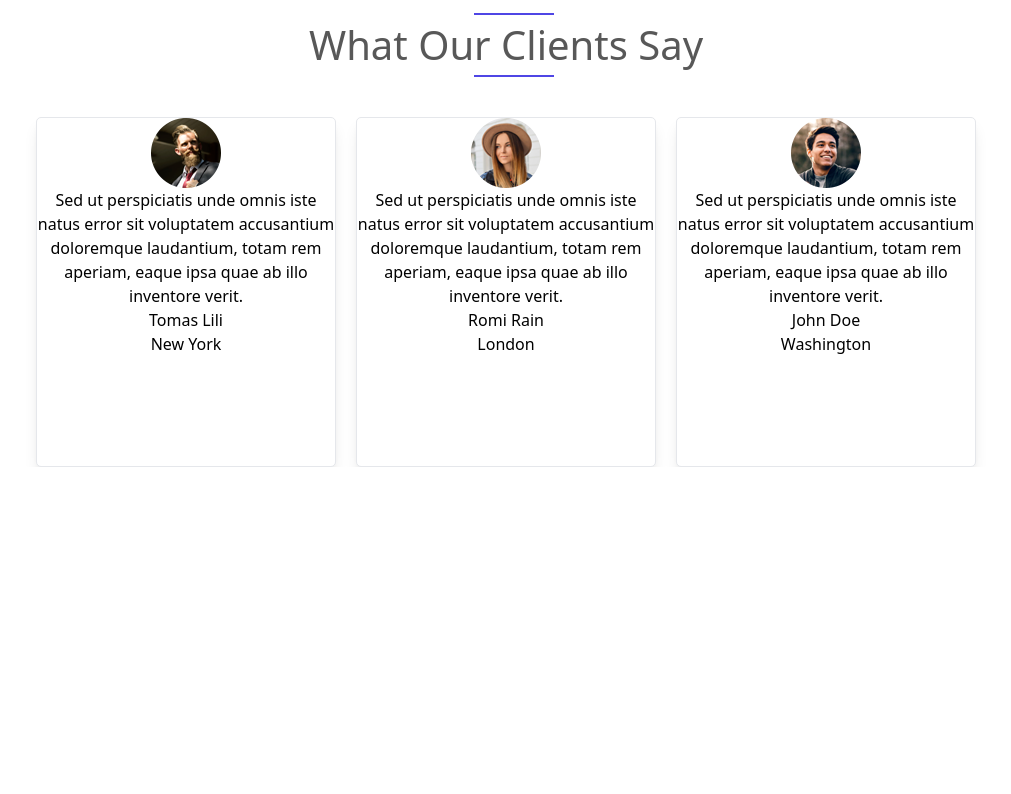
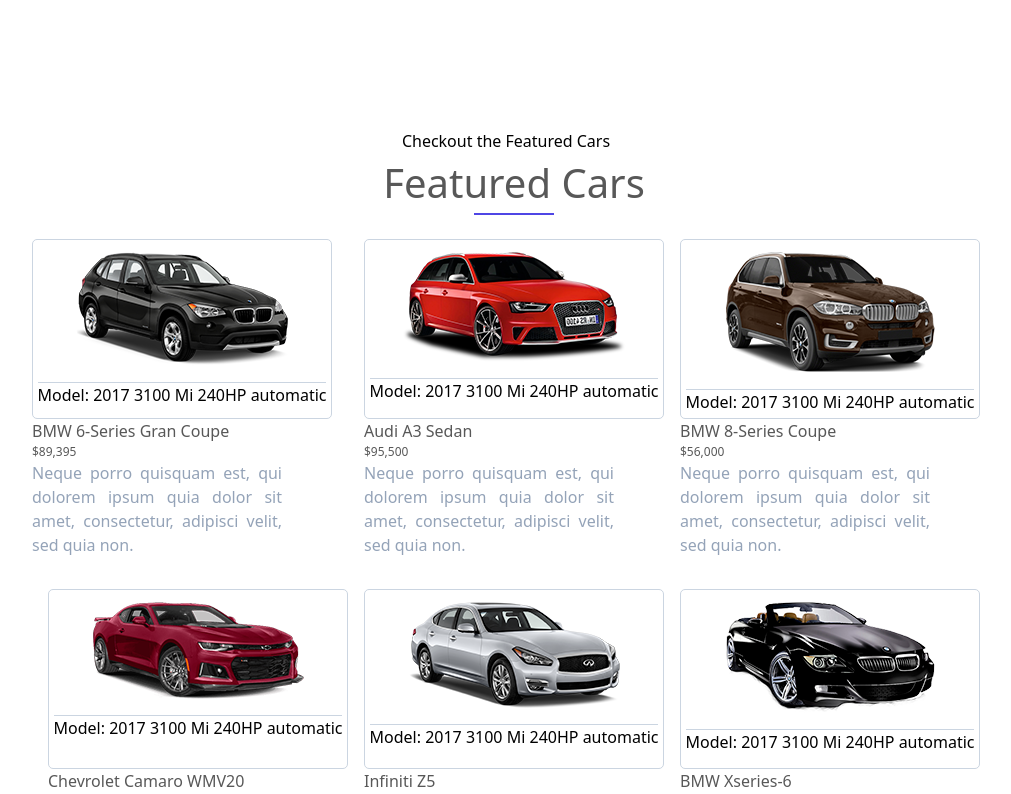
Before and after one commit to ThanhVy-2002/Carvilla-Website, a React (Create React App) app: page / in a window 1280 px wide. Shown: the part 1980-2774 px from the top of the page, without its empty margins (134-1145 px from the left). Before the commit the page ends 2447 px from the top, so only its background shows below. Built offline with nearby package versions, Linux system fonts and the light colour scheme.

Commit message:
Add Carvilla

```diff
--- a/src/Components/Clients/Clients.tsx
+++ b/src/Components/Clients/Clients.tsx
@@ -1,23 +1,20 @@
-import React, { FC } from "react";
+import { FC } from "react";
 import { data } from "./data";
 
 export const Clients: FC = () => {
     return (
         <>
             <div className="flex flex-col items-center justify-center space-x-4 ">
-                <div className="flex flex-col items-center justify-center space-x-4 ">
-                    <h1 className="text-[40px] font-medium text-[#585858]">What Our Clients Say</h1>
-                    <div className="w-[80px] h-[2px] bg-[#4f46e5]"></div>
-                </div>
+                <h1 className="text-[40px] font-medium text-[#585858]">What Our Clients Say</h1>
+                <div className="w-[80px] h-[2px] bg-[#4f46e5]"></div>
             </div>
-
             <div className="flex items-center justify-center space-x-[20px]">
                 {data.map((item: any) => (
                     <div className="translate-y-[40px] border w-[300px] h-[350px] shrink-0 rounded-[5px] bg-white shadow-lg hover:bg-[#4f46e5] hover:text-white">
-                        <span className="flex items-center justify-center ">{item.avatar}</span>
-                        <p className="font-normal text-[16px] text-center">{item.content}</p>
-                        <p className="text-[16px] text-center font-medium">{item.name}</p>
-                        <p className="text-[16px] text-center font-medium">{item.address}</p>
+                        <span className="flex items-center justify-center translate-y-[10px]">{item.avatar}</span>
+                        <p className="font-normal text-[16px] text-center  translate-y-[20px]">{item.content}</p>
+                        <p className="text-[16px] text-center font-medium  translate-y-[30px]">{item.name}</p>
+                        <p className="text-[16px] text-center font-medium  translate-y-[40px]">{item.address}</p>
                     </div>
                 ))}
             </div>
--- a/src/Components/FeaturedCars/FeaturedCars.tsx
+++ b/src/Components/FeaturedCars/FeaturedCars.tsx
@@ -1,5 +1,5 @@
 import React from "react";
-
+import { data } from "./data";
 
 export const FeaturedCars: React.FC = () => {
     return (
@@ -10,6 +10,19 @@
                 <div className="w-[80px] h-[2px] bg-[#4f46e5]">
                 </div>
             </div>
+            <div className="grid grid-rows-3 grid-flow-col items-center justify-center space-x-4 translate-y-6">
+                {data.map((item) => (
+                    <div className="h-[350px] ">
+                        <div className="flex flex-col items-center divide-y divide-slate-300 border w-[300px] h-[180px] shrink-0 rounded-[5px] bg-white border-slate-300">
+                            <span className="translate-y-3 ">{item.img}</span>
+                            <p className="translate-y-7">{item.mode}</p>
+                        </div>
+                        <h2 className="font-medium text-[#585858] text-[16px] w-[200px]">{item.title}</h2>
+                        <p className="font-medium text-[#585858] text-[12px] w-[50px]">{item.price}</p>
+                        <p className="font-normal text-[16px] w-[250px] h-[40px] text-slate-400 text-justify">{item.content}</p>
+                    </div>
+                ))}
+            </div>
         </>
     )
 }
--- /dev/null
+++ b/src/Components/FeaturedCars/data.tsx
@@ -0,0 +1,59 @@
+import img1 from '../../Assets/featured-cars/fc1.png'
+import img2 from '../../Assets/featured-cars/fc2.png'
+import img3 from '../../Assets/featured-cars/fc3.png'
+import img4 from '../../Assets/featured-cars/fc4.png'
+import img5 from '../../Assets/featured-cars/fc5.png'
+import img6 from '../../Assets/featured-cars/fc6.png'
+import img7 from '../../Assets/featured-cars/fc7.png'
+import img8 from '../../Assets/featured-cars/fc8.png'
+
+
+export const data = [{
+    img: <img src={img1} />,
+    mode: 'Model: 2017 3100 Mi 240HP automatic',
+    title: 'BMW 6-Series Gran Coupe',
+    price: '$89,395',
+    content: 'Neque porro quisquam est, qui dolorem ipsum quia dolor sit amet, consectetur, adipisci velit, sed quia non.'
+}, {
+    img: <img src={img2} />,
+    mode: 'Model: 2017 3100 Mi 240HP automatic',
+    title: 'Chevrolet Camaro WMV20',
+    price: '$66,575',
+    content: 'Neque porro quisquam est, qui dolorem ipsum quia dolor sit amet, consectetur, adipisci velit, sed quia non.'
+}, {
+    img: <img src={img3} />,
+    mode: 'Model: 2017 3100 Mi 240HP automatic',
+    title: 'Lamborghini V520',
+    price: '$125,250',
+    content: 'Neque porro quisquam est, qui dolorem ipsum quia dolor sit amet, consectetur, adipisci velit, sed quia non.'
+}, {
+    img: <img src={img4} />,
+    mode: 'Model: 2017 3100 Mi 240HP automatic',
+    title: 'Audi A3 Sedan',
+    price: '$95,500',
+    content: 'Neque porro quisquam est, qui dolorem ipsum quia dolor sit amet, consectetur, adipisci velit, sed quia non.'
+}, {
+    img: <img src={img5} />,
+    mode: 'Model: 2017 3100 Mi 240HP automatic',
+    title: 'Infiniti Z5',
+    price: '$35,850',
+    content: 'Neque porro quisquam est, qui dolorem ipsum quia dolor sit amet, consectetur, adipisci velit, sed quia non.'
+}, {
+    img: <img src={img6} />,
+    mode: 'Model: 2017 3100 Mi 240HP automatic',
+    title: 'Porsche 718 Cayman',
+    price: '$48,500',
+    content: 'Neque porro quisquam est, qui dolorem ipsum quia dolor sit amet, consectetur, adipisci velit, sed quia non.'
+}, {
+    img: <img src={img7} />,
+    mode: 'Model: 2017 3100 Mi 240HP automatic',
+    title: 'BMW 8-Series Coupe',
+    price: '$56,000',
+    content: 'Neque porro quisquam est, qui dolorem ipsum quia dolor sit amet, consectetur, adipisci velit, sed quia non.'
+}, {
+    img: <img src={img8} />,
+    mode: 'Model: 2017 3100 Mi 240HP automatic',
+    title: 'BMW Xseries-6',
+    price: '$75,800',
+    content: 'Neque porro quisquam est, qui dolorem ipsum quia dolor sit amet, consectetur, adipisci velit, sed quia non.'
+}]
--- a/src/Components/Header/Header.tsx
+++ b/src/Components/Header/Header.tsx
@@ -58,11 +58,11 @@
                 <NewCars />
             </div>
 
-            <div ref={refFeaturedCars}>
+            <div ref={refFeaturedCars} className="translate-y-[200px]">
                 <FeaturedCars />
             </div>
 
-            <div>
+            <div className="translate-y-[300px] bg-[#f4f4f5] h-[600px] flex flex-col items-center justify-center">
                 <Clients/>
             </div>
         </>
```
Also changed, not shown: src/Components/Clients/data.tsx (+4 -4 lines).
